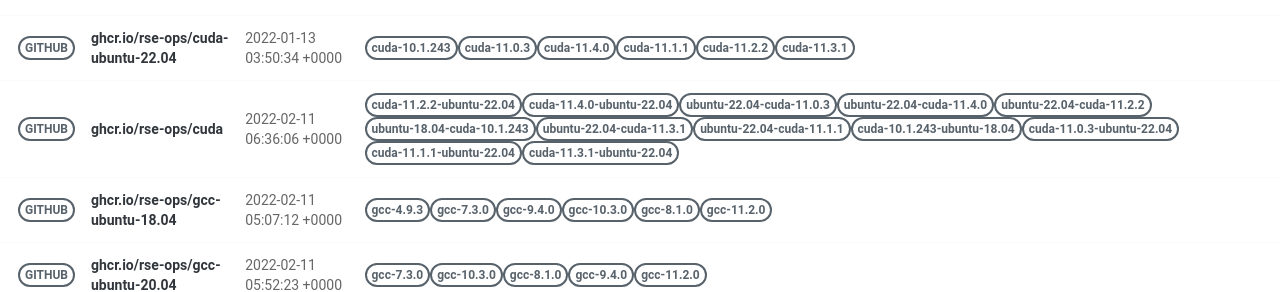
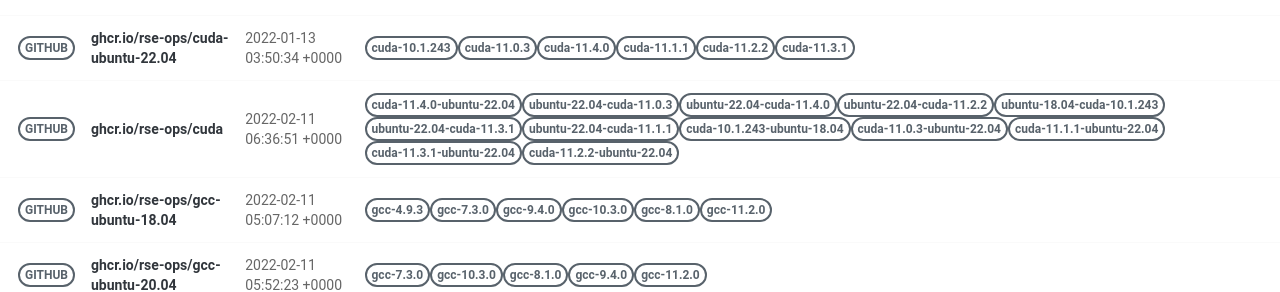
Before and after one commit to rse-ops/docker-images, a Jekyll site: the page built from pages/index.md, in a window 1280 px wide. Shown: the part 414-706 px from the top of the page. Built offline with Jekyll 4.4.1, drawn with Linux system fonts in a browser that asks for light colours; nearby versions of some CDN libraries; part of the change alters nothing that is shown.

Commit message:
Automated push to update library 2022-02-11

```diff
--- a/_library/ghcr.io-rse-ops-cuda.md
+++ b/_library/ghcr.io-rse-ops-cuda.md
@@ -1,14 +1,11 @@
 ---
 layout: container
 name: ghcr.io/rse-ops/cuda
-updated_at: 2022-02-11 06:36:06.210033
+updated_at: 2022-02-11 06:36:51.037554
 
 
 container_url: https://github.com/orgs/rse-ops/packages/container/package/cuda
 versions:
- - tag: cuda-11.2.2-ubuntu-22.04
-   dockerfile: https://github.com/rse-ops/docker-images/blob/main/ubuntu/cuda/Dockerfile
-   manifest: https://crane.ggcr.dev/manifest/ghcr.io/rse-ops/cuda:cuda-11.2.2-ubuntu-22.04
  - tag: cuda-11.4.0-ubuntu-22.04
    dockerfile: https://github.com/rse-ops/docker-images/blob/main/ubuntu/cuda/Dockerfile
    manifest: https://crane.ggcr.dev/manifest/ghcr.io/rse-ops/cuda:cuda-11.4.0-ubuntu-22.04
@@ -42,5 +39,8 @@ versions:
  - tag: cuda-11.3.1-ubuntu-22.04
    dockerfile: https://github.com/rse-ops/docker-images/blob/main/ubuntu/cuda/Dockerfile
    manifest: https://crane.ggcr.dev/manifest/ghcr.io/rse-ops/cuda:cuda-11.3.1-ubuntu-22.04
+ - tag: cuda-11.2.2-ubuntu-22.04
+   dockerfile: https://github.com/rse-ops/docker-images/blob/main/ubuntu/cuda/Dockerfile
+   manifest: https://crane.ggcr.dev/manifest/ghcr.io/rse-ops/cuda:cuda-11.2.2-ubuntu-22.04
 
 ---
```
